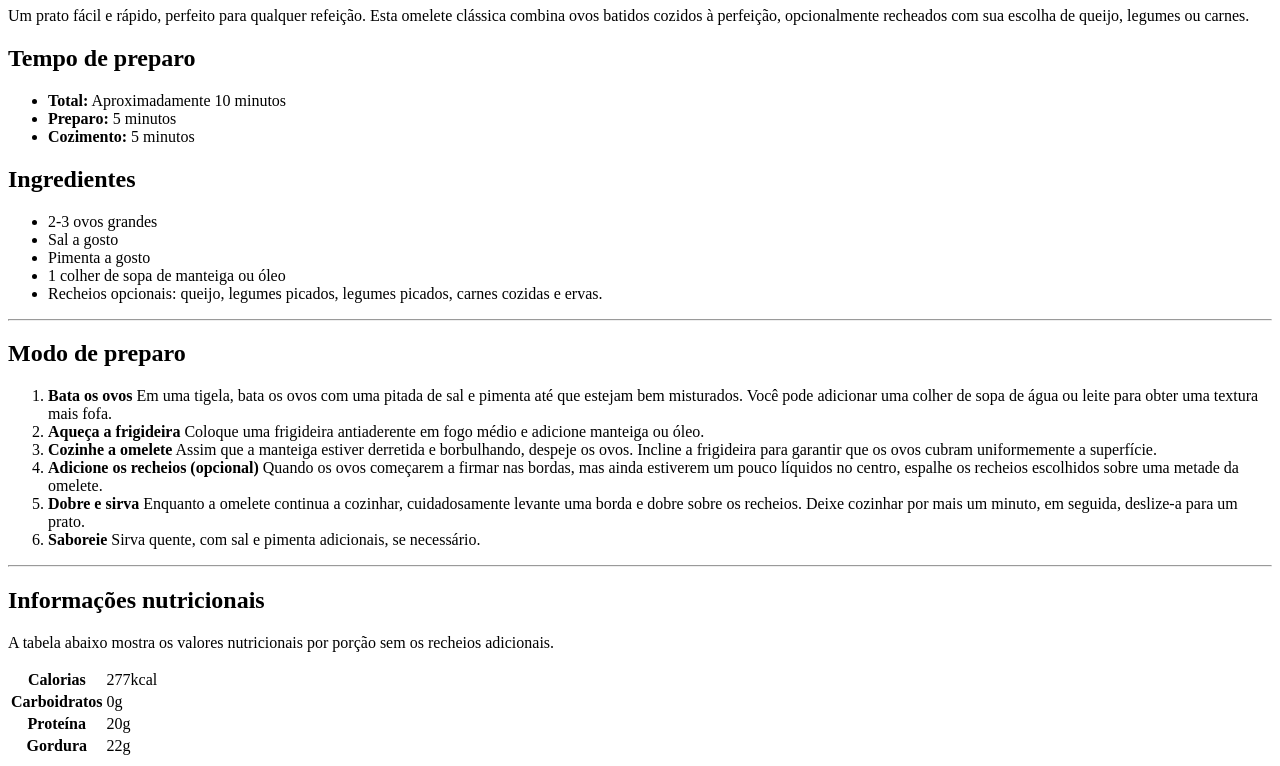
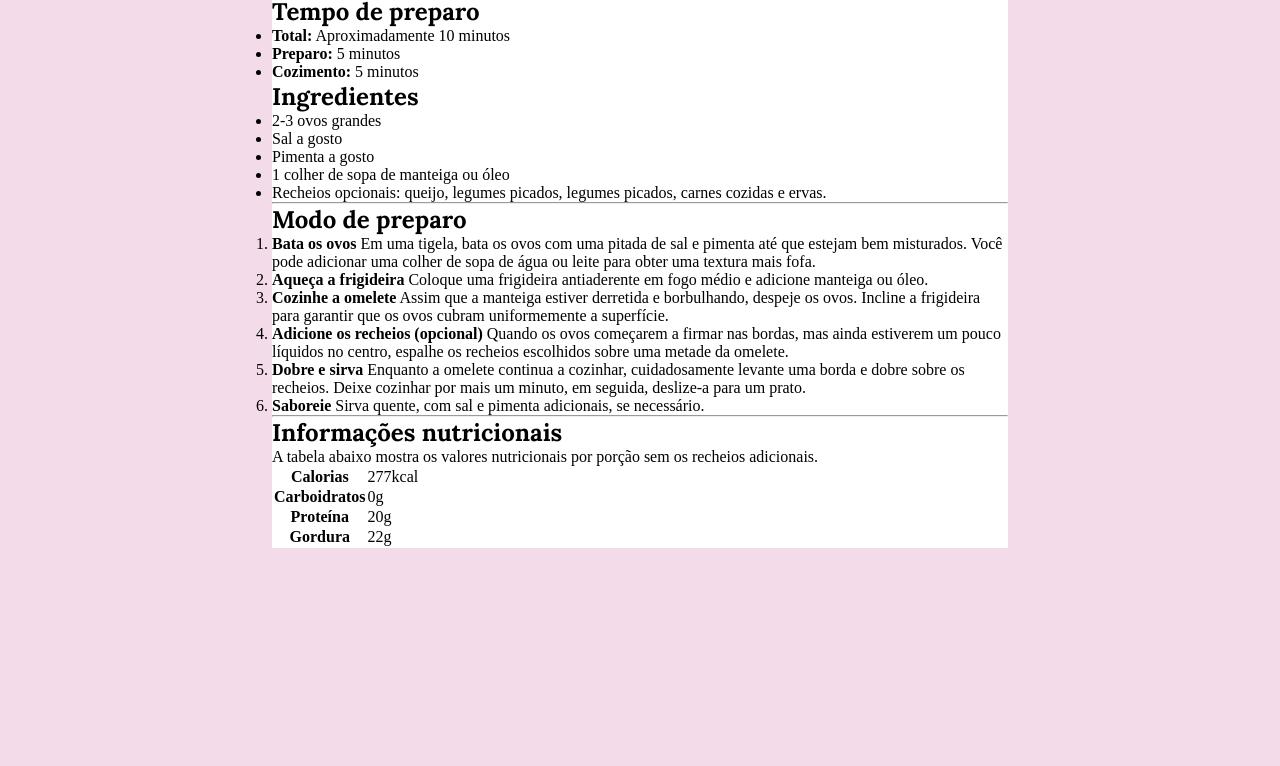
Before and after one commit to Bella942/receita., a plain HTML site: page index.html in a window 1280 px wide. Shown: the part 99-865 px from the top of the page. After the commit the page ends 800 px from the top, so only its background shows below. Drawn offline with Linux system fonts and the light colour scheme; files that its build step writes are made by us from their sources.

Commit message:
segundo commit do CSS

```diff
--- /dev/null
+++ b/assets/style.css
@@ -0,0 +1,23 @@
+* {
+    margin: 0;
+    padding: 0;
+    box-sizing: border-box;
+}
+
+body {
+   background-color: #f3d5e5d7;
+}
+
+body > div {
+    background-color: #fff;
+    max-width: 736px;
+    margin-inline: auto;
+}
+
+div img {
+    width: 100%;
+}
+
+h1, h2 {
+    font-family: 'Lora', serif;
+}
--- a/index.html
+++ b/index.html
@@ -3,6 +3,10 @@
 <head>
     <meta charset="UTF-8">
     <meta name="viewport" content="width=device-width, initial-scale=1.0">
+    <link rel="preconnect" href="https://fonts.googleapis.com">
+    <link rel="preconnect" href="https://fonts.gstatic.com" crossorigin>
+    <link href="https://fonts.googleapis.com/css2?family=Lora:ital,wght@0,400..700;1,400..700&family=Open+Sans:ital,wght@0,300..800;1,300..800&family=Outfit:wght@100..900&display=swap" rel="stylesheet">
+    <link rel="stylesheet" href="style.css">
     <title>Receita de omelete</title>
 </head>
 <body>
```
Also changed, not shown: 1 other file.
